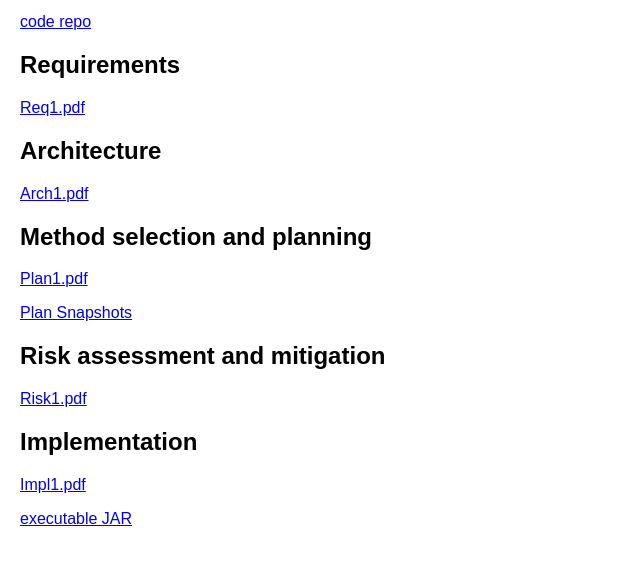
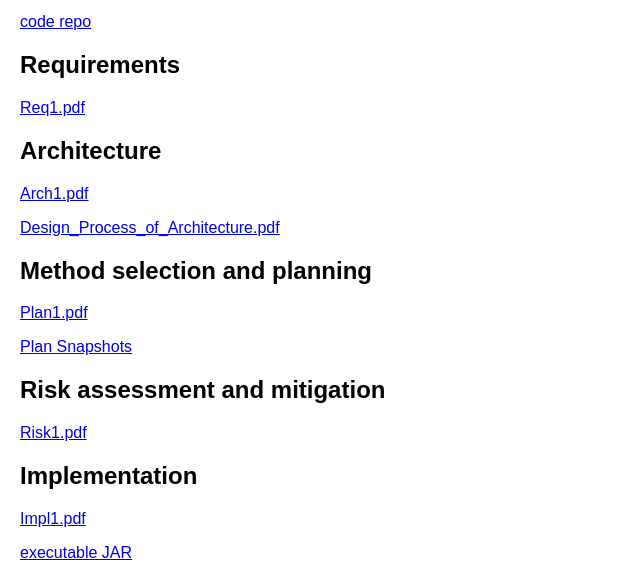
Before and after one commit to gunjana5/eng1, a plain HTML site: page website/index.html in a window 1280 px wide. Shown: the part 226-808 px from the top of the page, without its empty margins (0-640 px from the left). Drawn offline with Linux system fonts and the light colour scheme.

Commit message:
Update index.html: add "Design Process of Architecture" PDF

```diff
--- a/website/index.html
+++ b/website/index.html
@@ -17,6 +17,7 @@ img {width: 96px;}
 <p><a href="pdfs/Req1.pdf">Req1.pdf</a></p>
 <h2>Architecture</h2>
 <p><a href="pdfs/Arch1.pdf">Arch1.pdf</a></p>
+<p><a href="architecture_evidence/Design_Process_of_Architecture.pdf">Design_Process_of_Architecture.pdf</a></p>
 <h2>Method selection and planning</h2>
 <p><a href="pdfs/Plan1.pdf">Plan1.pdf</a></p>
 <p><a href="plan.html">Plan Snapshots</a></p>
```
